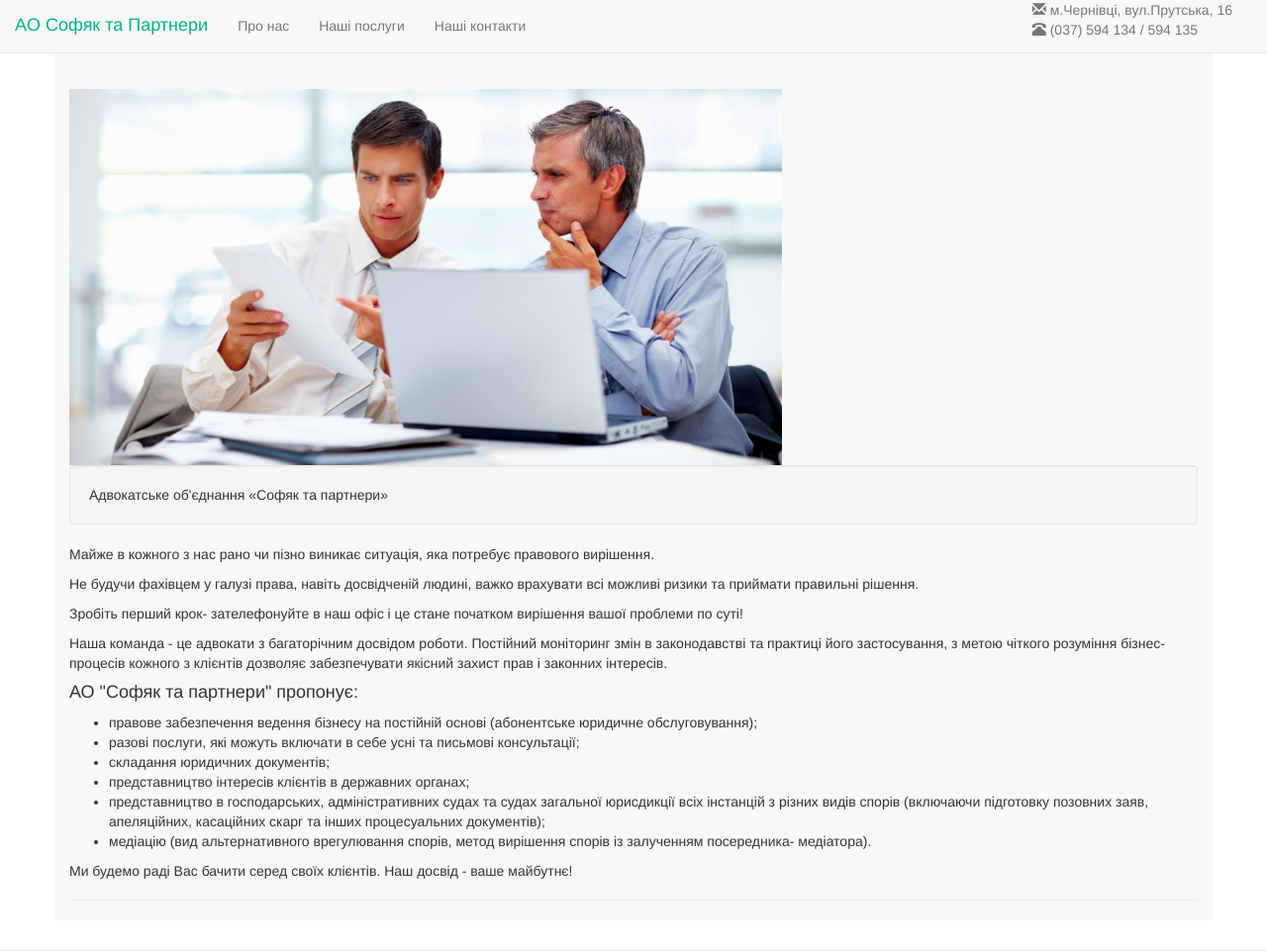
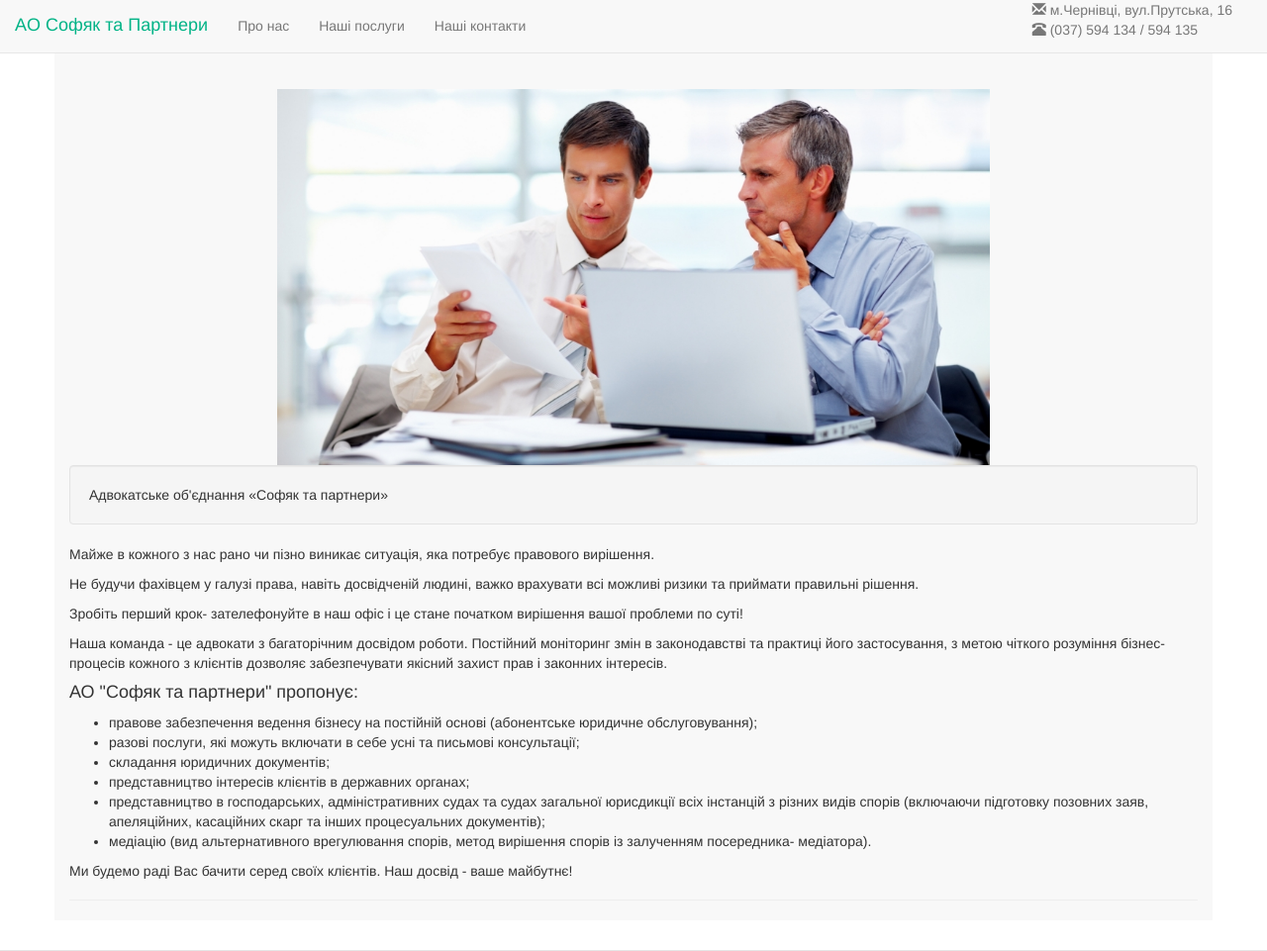
Before and after one commit to Vickgrego/website_lawyer, a Flask app: page /law in a window 1280 px wide. Shown: the top 961 px of the page at 99% size. Run offline with Flask 2, Linux system fonts and the light colour scheme; some libraries are stand-ins or nearby versions.

Commit message:
Centered images.

```diff
--- a/static/style/style.css
+++ b/static/style/style.css
@@ -133,11 +133,13 @@ ul.dropdown-content {
     height: 90%;
 }
 
-.content_img_div {
+.content_img_div img{
+    display:block;
     margin: auto;
 }
 
 .image_content {
+margin: auto;
     max-width: 80%;
     min-height: 379px;
     max-height: 380px;
```
